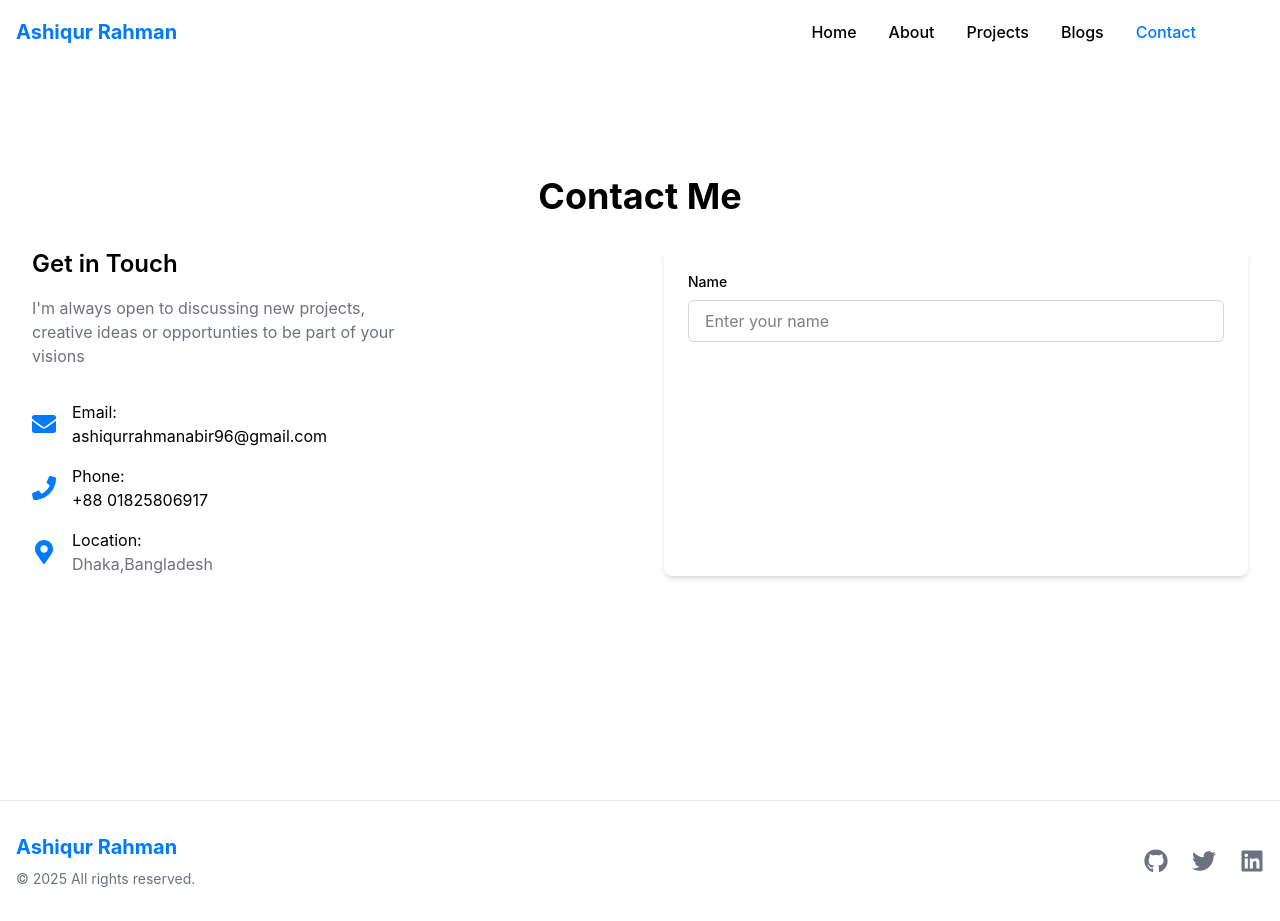
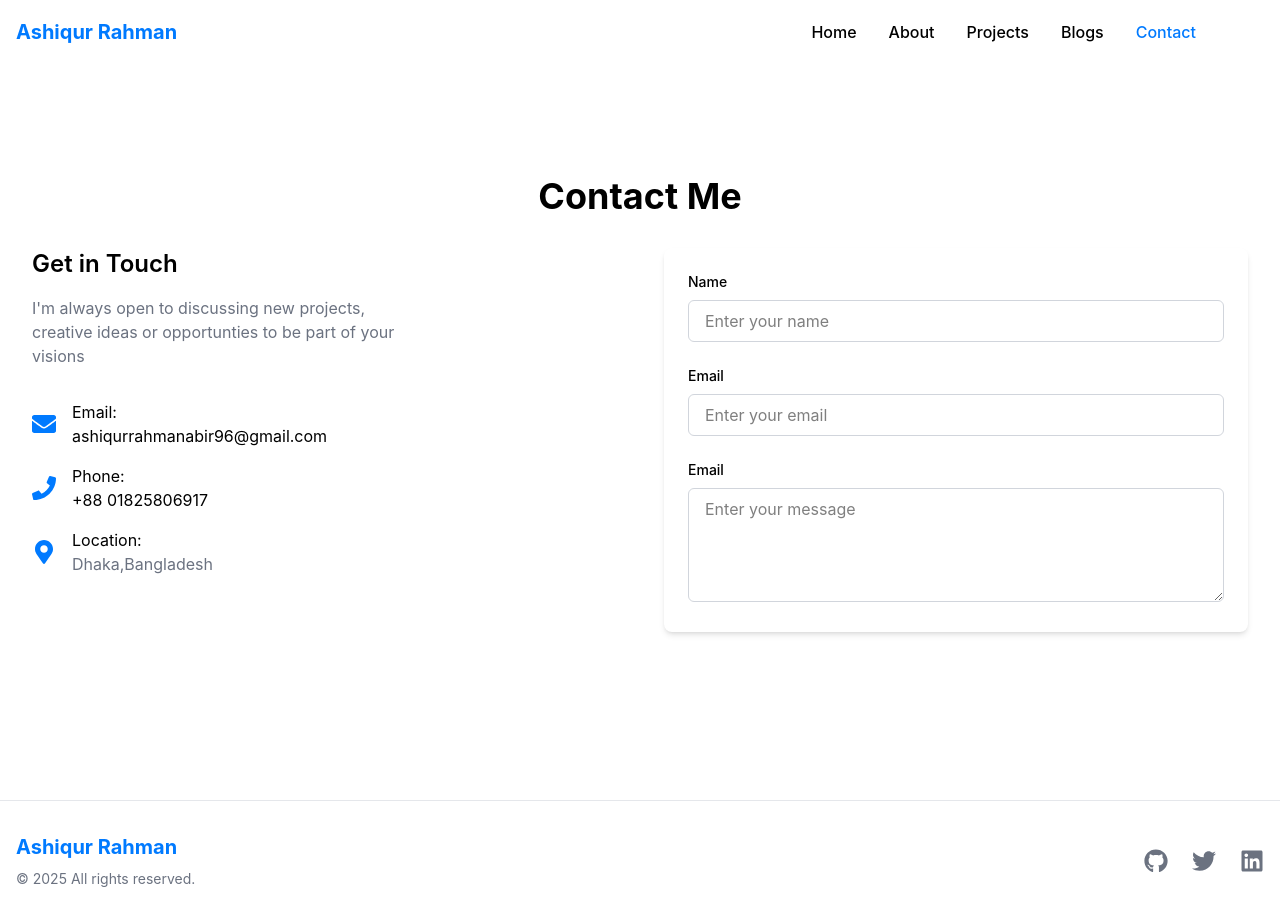
Before and after one commit to Ashiqur97/Portfolio-using-next-js-framar-motion, a Next.js app: page /contact in a window 1280 px wide. Built offline with nearby package versions, Linux system fonts and the light colour scheme.

Commit message:
code change and update

```diff
--- a/src/app/contact/page.tsx
+++ b/src/app/contact/page.tsx
@@ -48,10 +48,24 @@ const ContactPage = () => {
                 <form className="space-y-6">
                     <div>
                         <label htmlFor="name" className="block text-sm font-medium mb-2">Name</label>
-                        <input type="text" id="name" name="name" placeholder="Enter your name" className="w-full px-4 py-2 rounded-md border border-gray-300 dark:border-gray-700 bg-white dark:bg-dark focus:ring-2 focus:ring-primary focus:border-transparent"/>
+                        <input required type="text" id="name" name="name" placeholder="Enter your name" className="w-full px-4 py-2 rounded-md border border-gray-300 dark:border-gray-700 bg-white dark:bg-dark focus:ring-2 focus:ring-primary focus:border-transparent"/>
+                    </div>
+
+                    <div>
+                        <label htmlFor="email" className="block text-sm font-medium mb-2">Email</label>
+                        <input required type="email" id="email" name="email" placeholder="Enter your email" className="w-full px-4 py-2 rounded-md border border-gray-300 dark:border-gray-700 bg-white dark:bg-dark focus:ring-2 focus:ring-primary focus:border-transparent"/>
+                    </div>
+
+                       <div>
+                        <label htmlFor="message" className="block text-sm font-medium mb-2">Email</label>
+                        <textarea
+                        rows={4}
+                        required
+                        id="message" name="message" placeholder="Enter your message" className="w-full px-4 py-2 rounded-md border border-gray-300 dark:border-gray-700 bg-white dark:bg-dark focus:ring-2 focus:ring-primary focus:border-transparent"/>
                     </div>
                 </form>
             </div>
+
 
         </div>
         </div>
```
